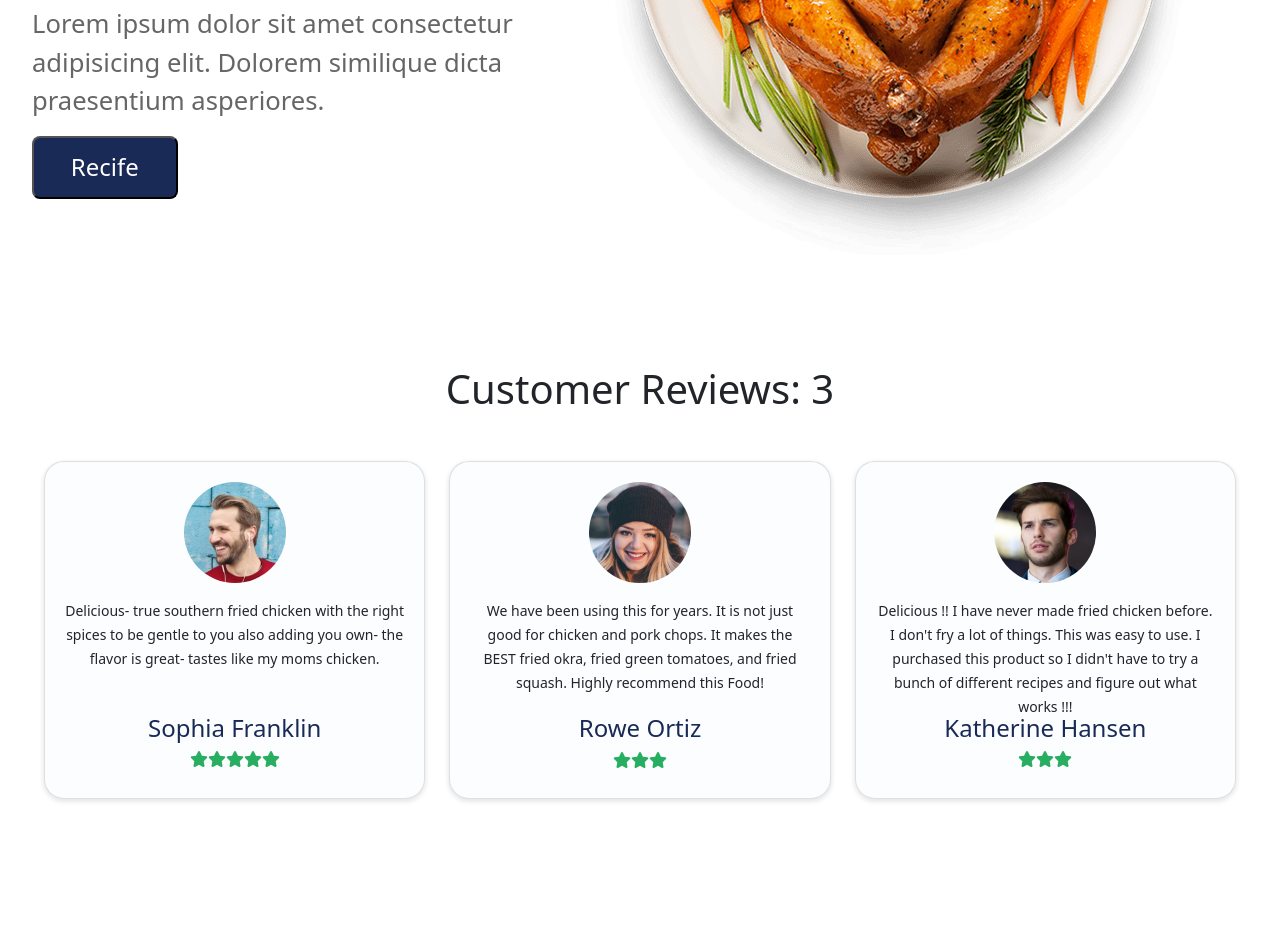
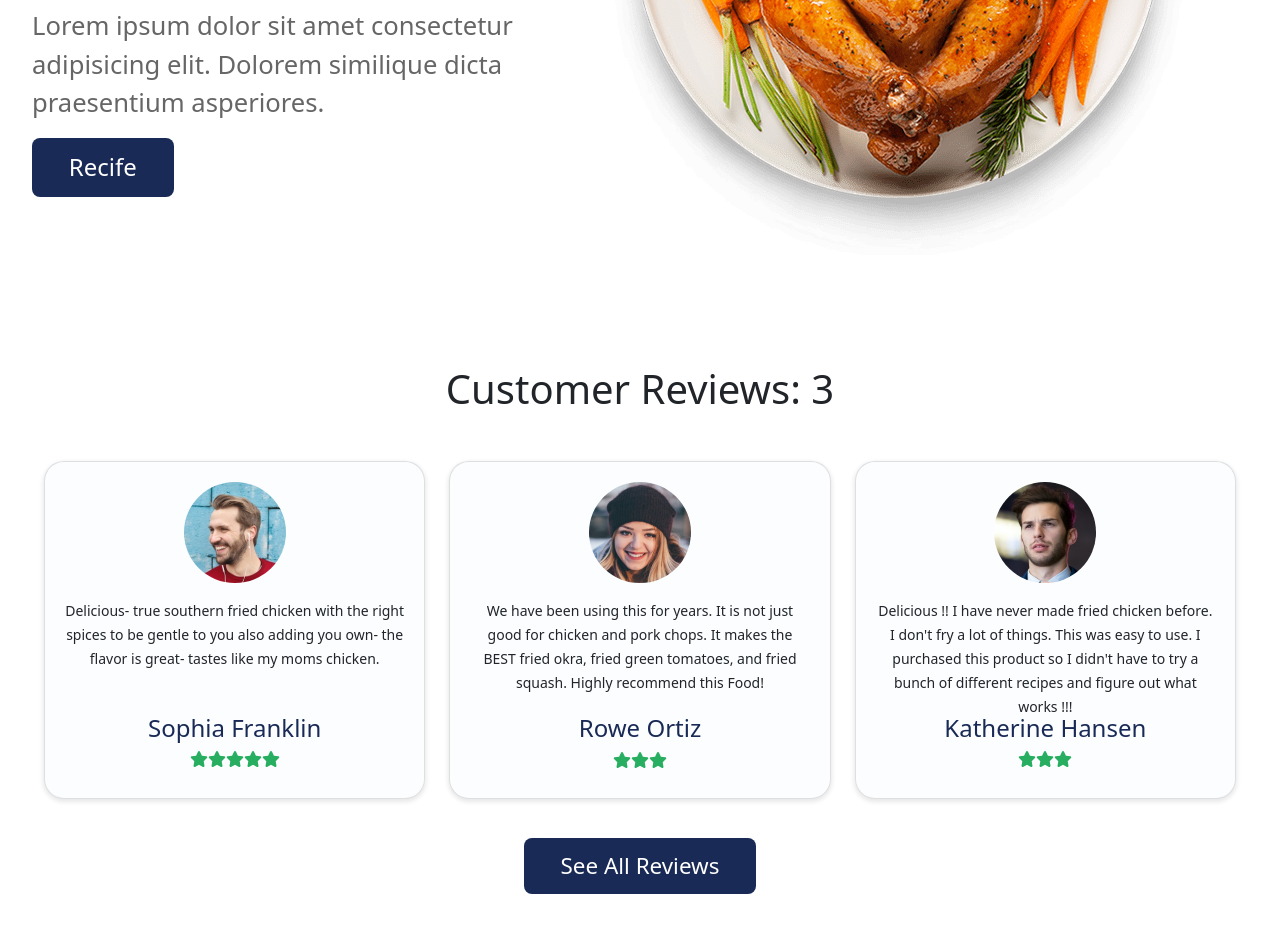
Before and after one commit to ImRanKhan81m/Food-Review-A09, a React (Create React App) app: page / in a window 1280 px wide. Shown: the part 480-1412 px from the top of the page. Before the commit the page ends 1332 px from the top, so only its background shows below. Built offline with nearby package versions, Linux system fonts and the light colour scheme; the HTML template or start-up script is replaced by a standard one.

Commit message:
custom review style done

```diff
--- a/src/Components/Home/Home.css
+++ b/src/Components/Home/Home.css
@@ -21,6 +21,7 @@ section {
 }
 
 .home-details button {
+    border: none;
     background-color: #192a56;
     font-size: 1.5rem;
     color: #fff;
@@ -39,3 +40,12 @@ section {
     width: 100%;
     margin: auto;
 }
+.review-items button{
+    border: none;
+    background-color: #192a56;
+    font-size: 1.4rem;
+    color: #fff;
+    border-radius: 0.5rem;
+    cursor: pointer;
+    padding: 0.7rem 2.3rem;
+}
--- a/src/Components/Home/Home.js
+++ b/src/Components/Home/Home.js
@@ -34,7 +34,7 @@ const Home = () => {
                     </Container>
                 </section>
                 <section>
-                    <div className="container text-center">
+                    <div className="container text-center review-items">
                         <h1>Customer Reviews: {customReview.length}</h1>
                         <div className='reviews mt-5'>
                             {
@@ -43,6 +43,7 @@ const Home = () => {
                                     review={review}></CustomReview>)
                             }
                         </div>
+                        <button className='mt-3 mb-5' onClick={() => navigate('/review')}>See All Reviews</button>
                     </div>
                 </section>
             </div>
```
